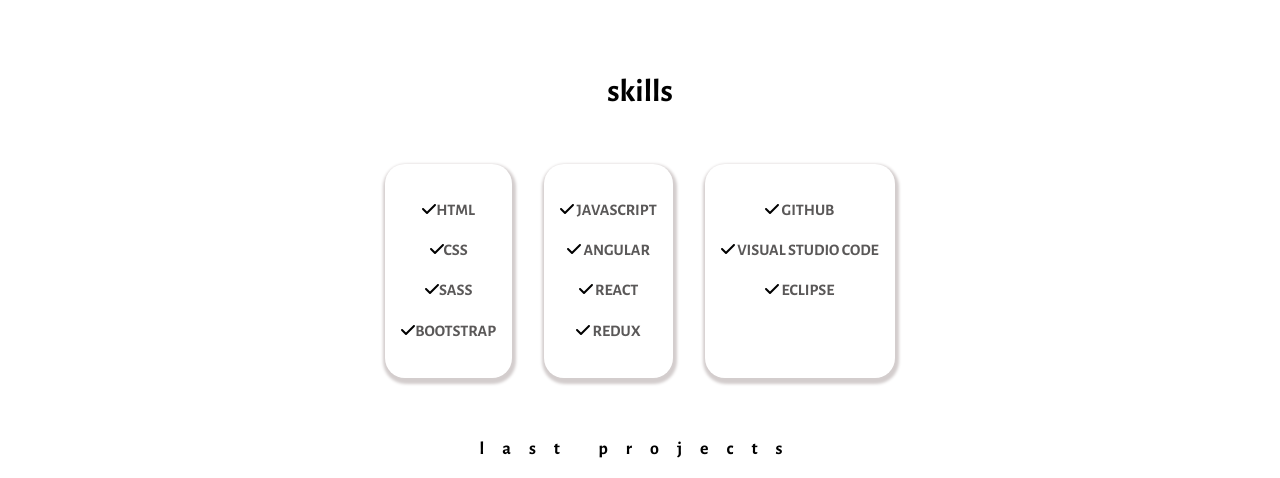
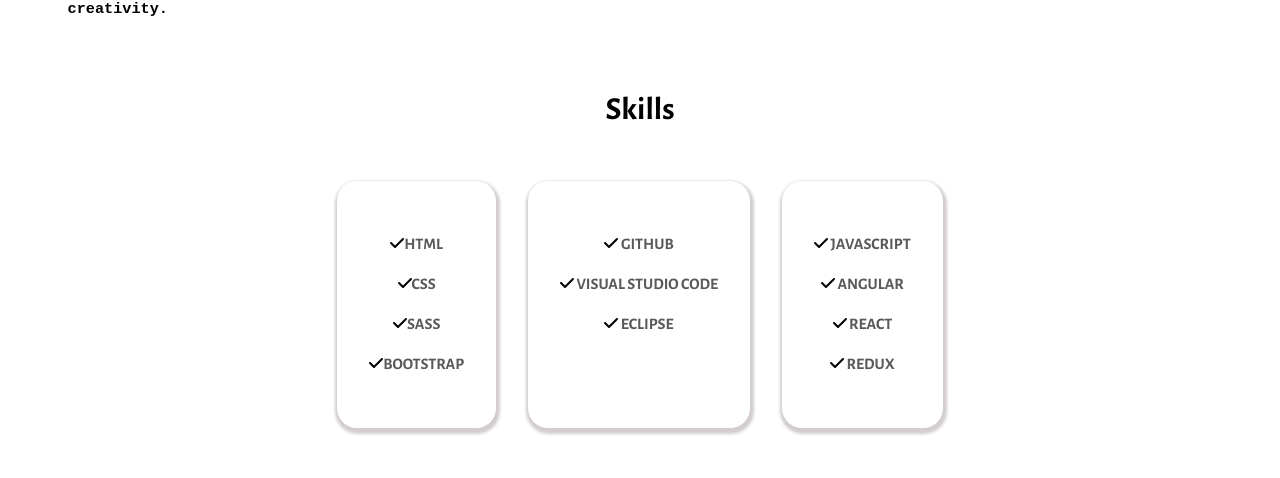
Before and after one commit to miriamfraga/Portfolio, a React (Create React App) app: page / in a window 1280 px wide. Shown: the part 1354-1832 px from the top of the page. Built offline with nearby package versions, Linux system fonts and the light colour scheme.

Commit message:
add more styles in info and about

```diff
--- a/src/components/AboutComponent/AboutComponent.jsx
+++ b/src/components/AboutComponent/AboutComponent.jsx
@@ -9,7 +9,7 @@
   return (
   <>
 <div className='title'>
- <h1>skills</h1>
+ <h1>Skills</h1>
  </div>
 
   <section className="section__about">
@@ -20,7 +20,12 @@
    ))}
 </div>
 
+<div className='skills'>
+   {Data.environment.map((env)=>(
 
+   <h4 className='skills__title'><FontAwesomeIcon icon={faCheck} /> {env.env}</h4>
+    ))}
+ </div>
     <div className="skills">
 
          {Data.skills.map((skill) =>(
@@ -30,12 +35,7 @@
          )}
 
     </div>
-    <div className='skills'>
-      {Data.environment.map((env)=>(
 
-      <h4 className='skills__title'><FontAwesomeIcon icon={faCheck} /> {env.env}</h4>
-       ))}
-    </div>
   </section>
   </>
   )
--- a/src/components/AboutComponent/AboutComponent.scss
+++ b/src/components/AboutComponent/AboutComponent.scss
@@ -5,11 +5,15 @@
      padding: 1em;
      align-items: stretch;
    .skills{
-     padding: 1em;
+     padding: 2em;
      box-shadow: 1px 3px 3px 3px rgb(211, 205, 205);
      margin: 1em;
      border-radius: 20px;
    align-items: center;
+   &:hover{
+      background-color: rgb(249, 247, 243);
+      transform: scale(1.2);
+   }
      &__title{
       color: rgb(90, 88, 88);
      }
--- a/src/components/InfoComponent/InfoComponent.scss
+++ b/src/components/InfoComponent/InfoComponent.scss
@@ -5,6 +5,7 @@
    flex-direction: row;
    justify-content: center;
    padding: 2em;
+   margin-left: 2em;
     .image{
         width: 350px;
         border-radius: 400px;
@@ -19,10 +20,6 @@
         display:flex;
         align-items: center;
 
-        // padding: 2%;
-        // flex-direction: column;
-        // justify-content: center;
-        //  background-color: pink;
 
 
         .border{
```
